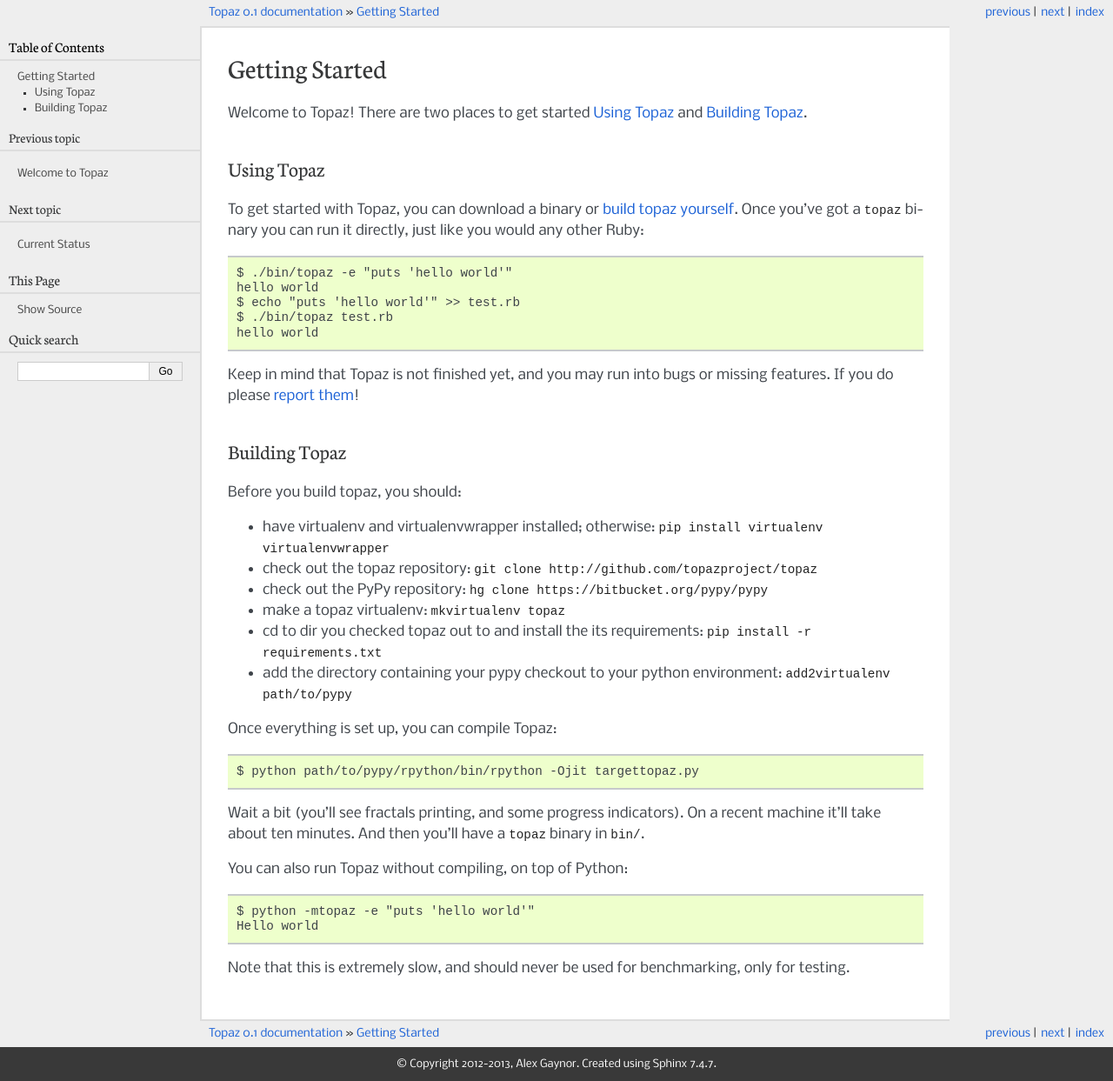
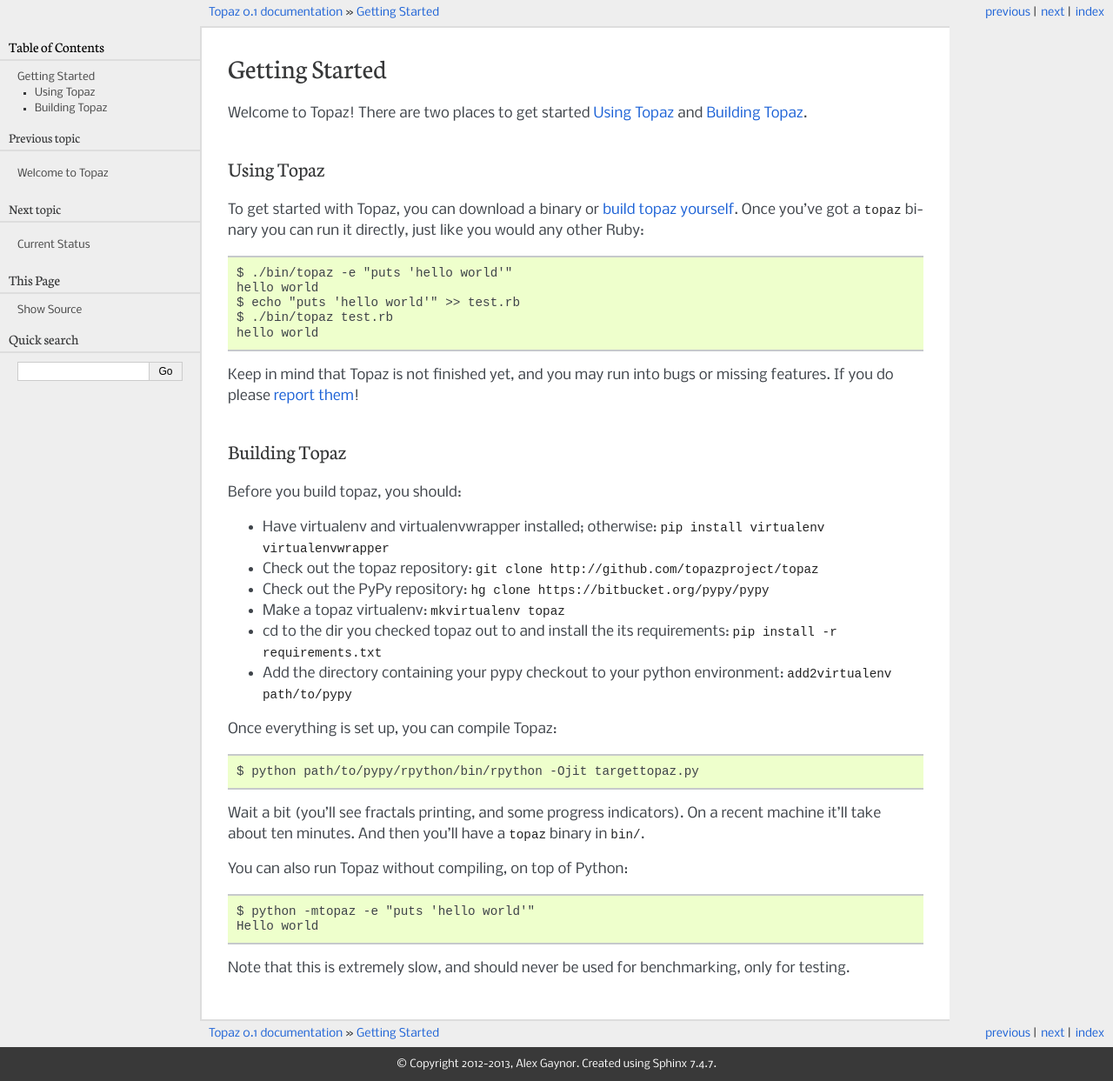
Before and after one commit to topazproject/topaz, a Sphinx documentation site: the page built from docs/getting-started.rst, in a window 1280 px wide. Shown: the whole page at 87% size. Built offline with Sphinx 7.4.7, drawn with Linux system fonts in a browser that asks for light colours.

Commit message:
improve getting-started capitalization and grammar

```diff
--- a/docs/getting-started.rst
+++ b/docs/getting-started.rst
@@ -29,14 +29,14 @@
 
 Before you build topaz, you should:
 
-* have virtualenv and virtualenvwrapper installed; otherwise:
+* Have virtualenv and virtualenvwrapper installed; otherwise:
   ``pip install virtualenv virtualenvwrapper``
-* check out the topaz repository: ``git clone http://github.com/topazproject/topaz``
-* check out the PyPy repository: ``hg clone https://bitbucket.org/pypy/pypy``
-* make a topaz virtualenv: ``mkvirtualenv topaz``
-* cd to dir you checked topaz out to and install the its requirements:
+* Check out the topaz repository: ``git clone http://github.com/topazproject/topaz``
+* Check out the PyPy repository: ``hg clone https://bitbucket.org/pypy/pypy``
+* Make a topaz virtualenv: ``mkvirtualenv topaz``
+* cd to the dir you checked topaz out to and install the its requirements:
   ``pip install -r requirements.txt``
-* add the directory containing your pypy checkout to your python environment:
+* Add the directory containing your pypy checkout to your python environment:
   ``add2virtualenv path/to/pypy``
 
 Once everything is set up, you can compile Topaz::
```
